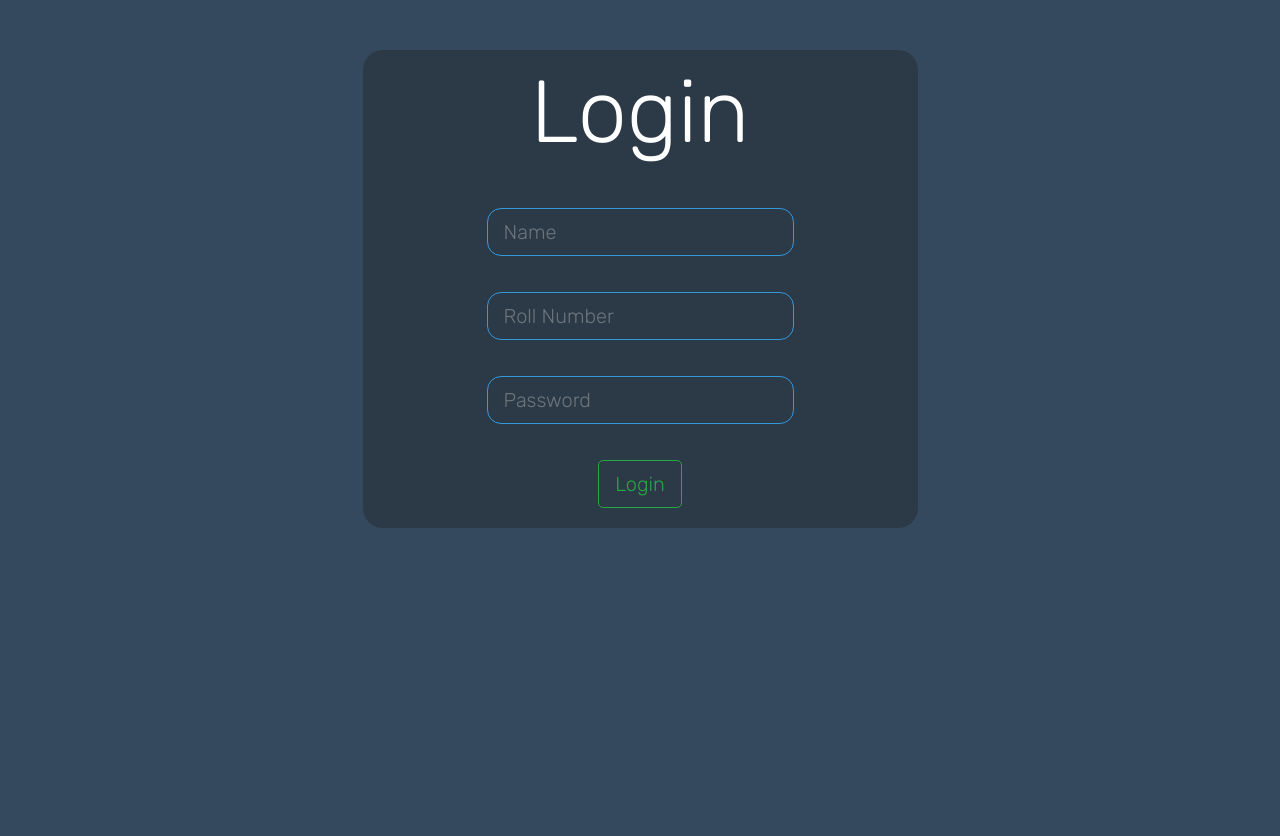
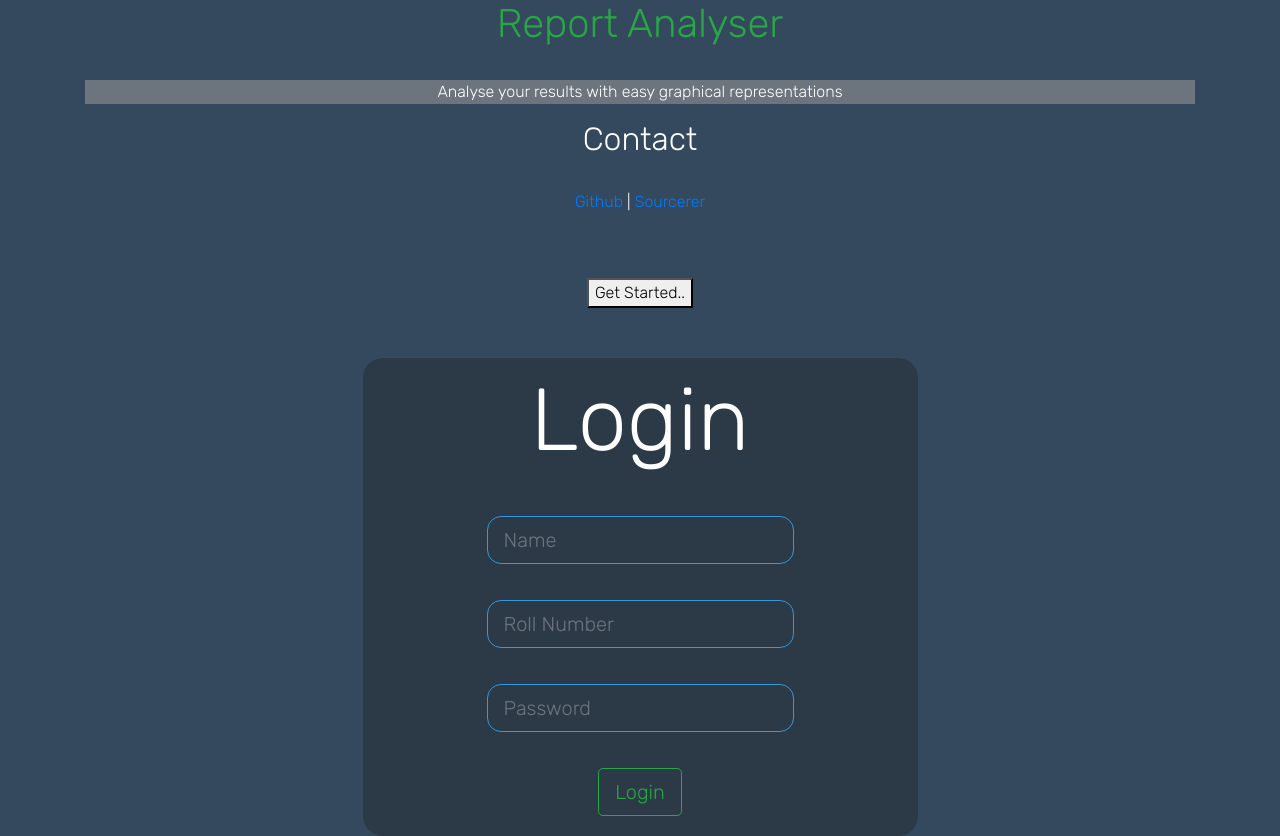
Before and after one commit to nvkex/web-app-result-analyser, a plain HTML site: page index.html in a window 1280 px wide. Before the commit the page ends 800 px from the top, so only its background shows below. Drawn offline with nearby package versions, Linux system fonts and the light colour scheme.

Commit message:
added about section

```diff
--- a/index.html
+++ b/index.html
@@ -10,6 +10,24 @@
     </head>
 
     <body>
+
+        <div class = "app-info">
+            <div class = "container">
+                <div class = "about" align = "center">
+                    <h1 class = "text-success">Report Analyser</h1>
+                    <br>
+                    <p class = "bg-secondary">Analyse your results with easy graphical representations</p>
+                    <h2>Contact</h3>
+                        <br>
+                    <span><a href = "https://github.com/nvkex">Github</a></span> |
+                    <span><a href = "https://sourcerer.io/nvkex">Sourcerer</a></span>
+                    <p></p>
+                    <br><br>
+                    <button id="getStarted">Get Started..</button>
+                </div>
+            </div>
+        </div>
+
         <div class = "container">
 
             <!-- Alert Bar -->
```
